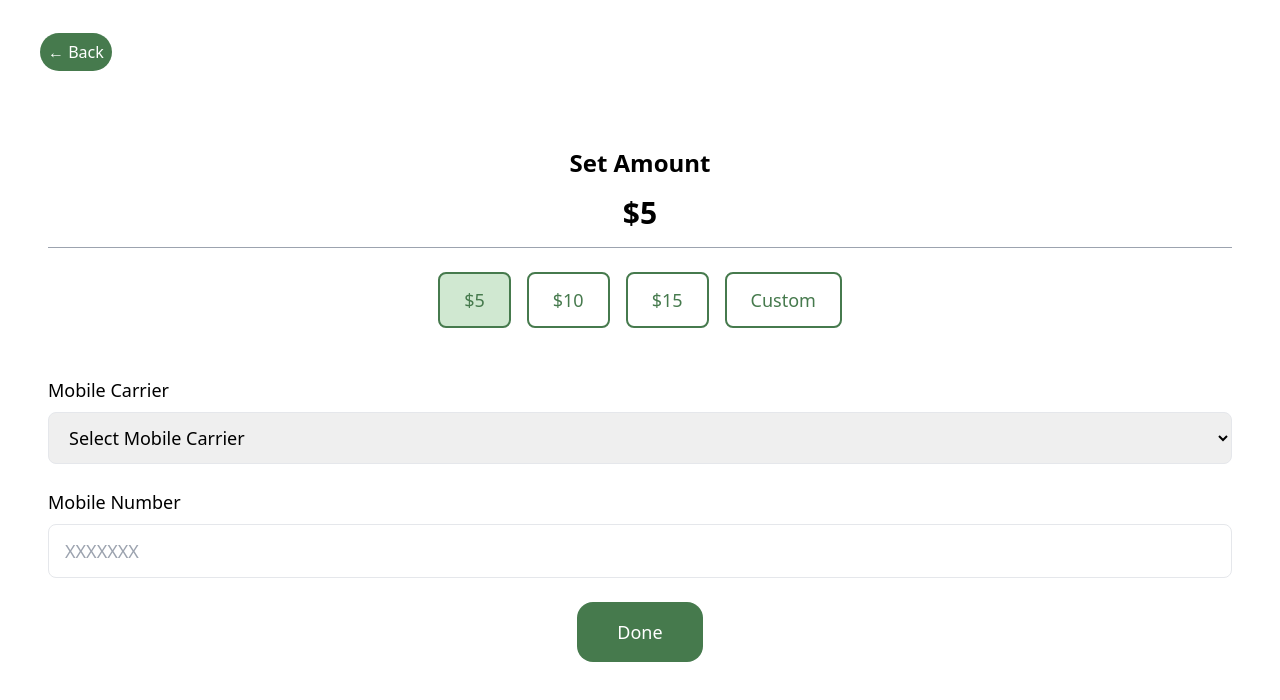
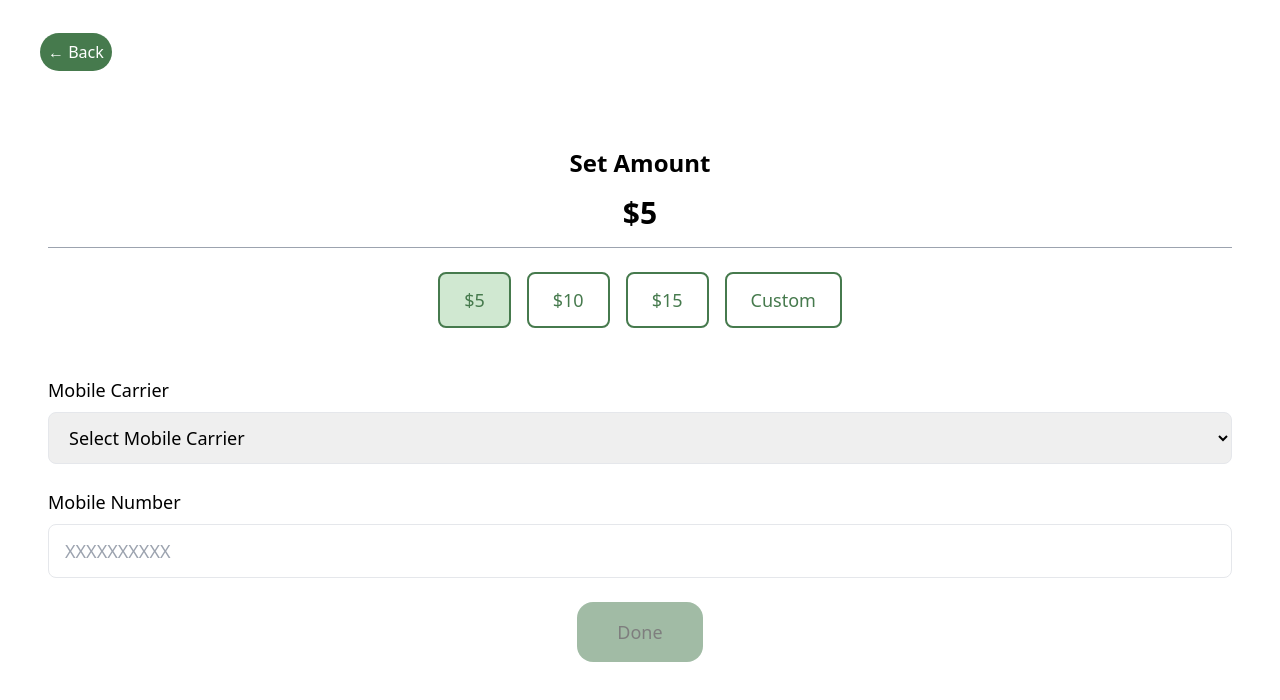
Before and after one commit to Kevaunjh/Wallet_Application, a React (Create React App) app: page /QuickServices/TopUpService in a window 1280 px wide. Shown: the top 700 px of the page. Built offline with nearby package versions, Linux system fonts and the light colour scheme.

Commit message:
Top up Fixes - Button only works when filled out

```diff
--- a/src/AccountInfo/QuickServices/TopUpService.js
+++ b/src/AccountInfo/QuickServices/TopUpService.js
@@ -1,14 +1,13 @@
 import React, { useState } from 'react';
-import { Link, useNavigate } from 'react-router-dom';
+import { Link } from 'react-router-dom';
 
 function TopUpService() {
   const [selectedAmount, setSelectedAmount] = useState(5); // Default to $5
   const [customAmount, setCustomAmount] = useState('');
   const [isModalOpen, setIsModalOpen] = useState(false);
-  const [isFingerprintModalOpen, setIsFingerprintModalOpen] = useState(false);
-  const [isFingerprintDetected, setIsFingerprintDetected] = useState(false);
+  const [mobileCarrier, setMobileCarrier] = useState('');
+  const [mobileNumber, setMobileNumber] = useState('');
 
-  const navigate = useNavigate();
 
   const handleAmountClick = (amount) => {
     setSelectedAmount(amount);
@@ -25,26 +24,21 @@ function TopUpService() {
     setIsModalOpen(false);
   };
 
-  const handleCompleteTransaction = () => {
-    setIsFingerprintModalOpen(true);
+
+  const isPhoneNumberValid = (number) => {
+    const regex = /^[0-9]{10}$/;
+    return regex.test(number);
   };
 
-  const handleFingerprintClick = () => {
-    setIsFingerprintDetected(true);
-  };
-
-  const handleFingerprintOrOtp = () => {
-    navigate('/QuickServices/PayYourBill/TopUpPayment'); // Navigate to the TopUpPayment page
-  };
+  const allFieldsFilled = mobileCarrier && mobileNumber && isPhoneNumberValid(mobileNumber);
 
   return (
-    <div className="bg-white h-screen flex items-center justify-center ">
-
+    <div className="bg-white h-screen flex items-center justify-center">
       {/* Container */}
-      <div className="bg-white min-h-screen overflow-hidden p-6 md:p-12  w-full h-screen flex flex-col justify-center relative 2xl:items-center">
+      <div className="bg-white min-h-screen overflow-hidden p-6 md:p-12 w-full h-screen flex flex-col justify-center relative 2xl:items-center">
         {/* Back Button */}
-        <div className="absolute top-10 left-10 ">
-          <Link to="/Main" className=" rounded-full p-2 bg-[#467a4d] text-white">
+        <div className="absolute top-10 left-10">
+          <Link to="/Main" className="rounded-full p-2 bg-[#467a4d] text-white">
             &larr; Back
           </Link>
         </div>
@@ -58,7 +52,7 @@ function TopUpService() {
           <hr className="mb-6 border-gray-400" />
           <div className="flex flex-wrap justify-center gap-4 mb-6">
             <button
-  className={`px-4 md:px-6 py-2 md:py-3 border-2 border-[#467a4d] text-base md:text-lg rounded-lg  ${
+              className={`px-4 md:px-6 py-2 md:py-3 border-2 border-[#467a4d] text-base md:text-lg rounded-lg ${
                 selectedAmount === 5 ? 'bg-[#d0e8d1] text-[#467a4d]' : 'bg-white text-[#467a4d]'
               }`}
               onClick={() => handleAmountClick(5)}
@@ -89,14 +83,17 @@ function TopUpService() {
             >
               Custom
             </button>
-
           </div>
         </div>
 
         {/* Input Fields */}
         <div className="mb-6 2xl:w-8/12">
           <label className="block text-base md:text-lg font-medium mb-2">Mobile Carrier</label>
-          <select className="w-full px-3 md:px-4 py-2 md:py-3 border rounded-lg text-base md:text-lg">
+          <select
+            className="w-full px-3 md:px-4 py-2 md:py-3 border rounded-lg text-base md:text-lg"
+            value={mobileCarrier}
+            onChange={(e) => setMobileCarrier(e.target.value)}
+          >
             <option value="">Select Mobile Carrier</option>
             <option value="verizon">Verizon</option>
             <option value="att">AT&T</option>
@@ -106,27 +103,32 @@ function TopUpService() {
             <option value="boost">Boost Mobile</option>
             <option value="cricket">Cricket Wireless</option>
             <option value="metro">Metro by T-Mobile</option>
-
           </select>
         </div>
         <div className="mb-6 2xl:w-8/12">
           <label className="block text-base md:text-lg font-medium mb-2">Mobile Number</label>
           <input
-            type="text"
-            placeholder="XXXXXXX"
+            type="tel"
+            placeholder="XXXXXXXXXX"
             className="w-full px-3 md:px-4 py-2 md:py-3 border rounded-lg text-base md:text-lg"
+            value={mobileNumber}
+            onChange={(e) => setMobileNumber(e.target.value.replace(/\D/g, ''))} // Restrict input to numbers only
+            pattern="[0-9]{10}" // Restrict input to 10 digits
           />
         </div>
 
         {/* Done Button */}
         <div className="w-full flex justify-center">
-          <Link to="/QuickServices/PayYourBill/TopUpPayment">
-            <button
-              className="px-10 py-4 bg-[#467a4d] text-white rounded-2xl text-base md:text-lg mb-8"
-              onClick={handleCompleteTransaction}
+          <Link
+            to={allFieldsFilled ? "/QuickServices/PayYourBill/TopUpPayment" : "#"}
+            className={`px-10 py-4 rounded-2xl text-base md:text-lg mb-8 ${
+              allFieldsFilled ? 'bg-[#467a4d] text-white' : 'bg-[#467a4d] opacity-50 cursor-not-allowed'
+            } transition-opacity duration-[1500ms]`}
+            onClick={(e) => {
+              if (!allFieldsFilled) e.preventDefault();
+            }}
           >
             Done
-            </button>
           </Link>
         </div>
       </div>
--- a/src/AccountInfo/QuickServices/WaterService.js
+++ b/src/AccountInfo/QuickServices/WaterService.js
@@ -7,6 +7,7 @@ function WaterService() {
   const [selectCounter, setSelectCounter] = useState('');
   const [scNo, setScNo] = useState('');
   const [address, setAddress] = useState('');
+
 
   const handleServiceProviderChange = (e) => {
     const value = e.target.value;
```
Lines whose indentation alone changed are shown as unchanged.
